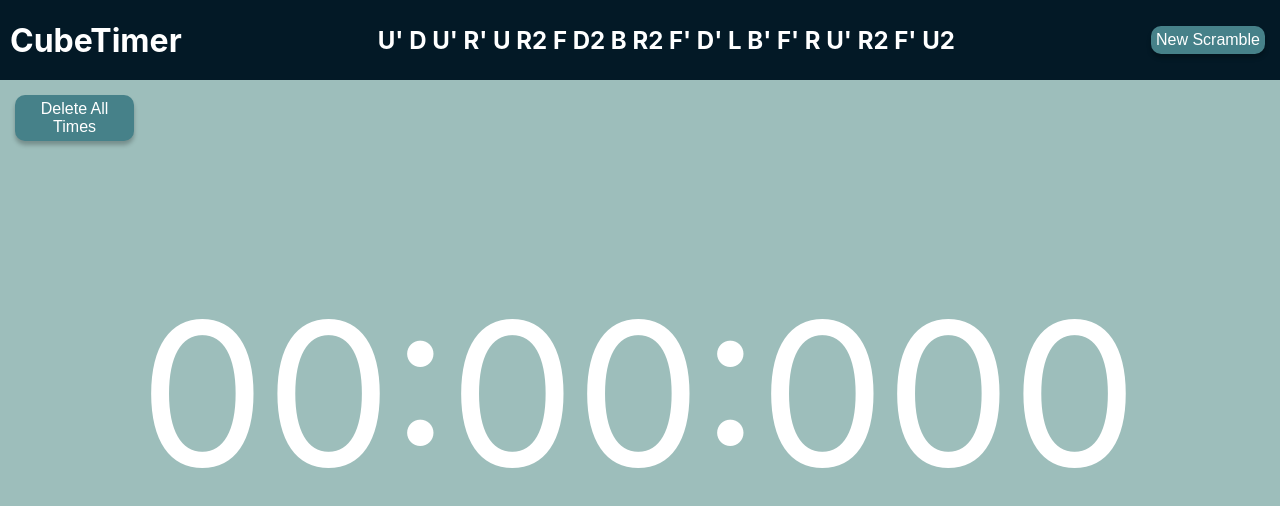
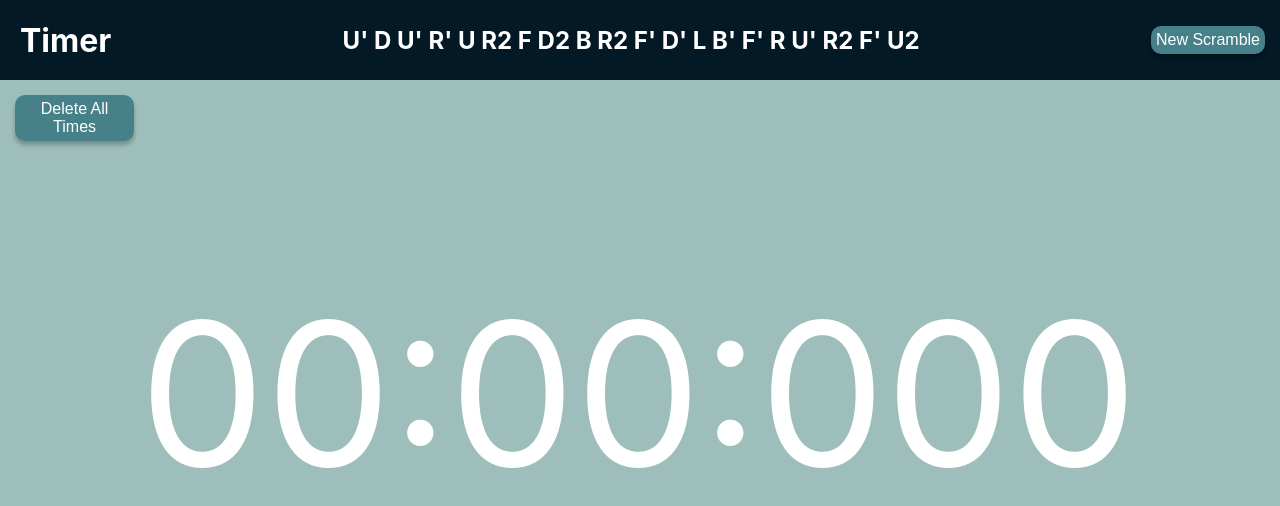
Before and after one commit to Stephvenn/cubetimer, a React (Create React App) app: page / in a window 1280 px wide. Shown: the top 506 px of the page. Built offline with nearby package versions, Linux system fonts and the light colour scheme; the HTML template or start-up script is replaced by a standard one.

Commit message:
asdfdsafd

```diff
--- a/src/App.css
+++ b/src/App.css
@@ -10,7 +10,7 @@ body {
 }
 
 .title{
-  margin-left: 10px;
+  margin-left: 20px;
   margin-right: auto;
 }
 
--- a/src/components/ScrambleBar.tsx
+++ b/src/components/ScrambleBar.tsx
@@ -35,7 +35,7 @@ export default function ScrambleBar(props: {active: boolean}) {
 
     return (
         <div className='scramble-bar'>
-            <h1 className='title'>CubeTimer</h1>
+            <h1 className='title'>Timer</h1>
             <h2 className='scramble-text'>
                 {scramble}
             </h2>
--- a/src/components/Timer.tsx
+++ b/src/components/Timer.tsx
@@ -59,6 +59,8 @@ export default function Timer(props: {
             setTimesArray(prev => [...prev, formattedTime]);
             console.log(formattedTime);
         }
-    }, [active, time, setTimesArray]);
+    }, [active, setTimesArray]);
+
+
 	return <p className="timer">{formatElapsedTime(time)}</p>;
 }
```
